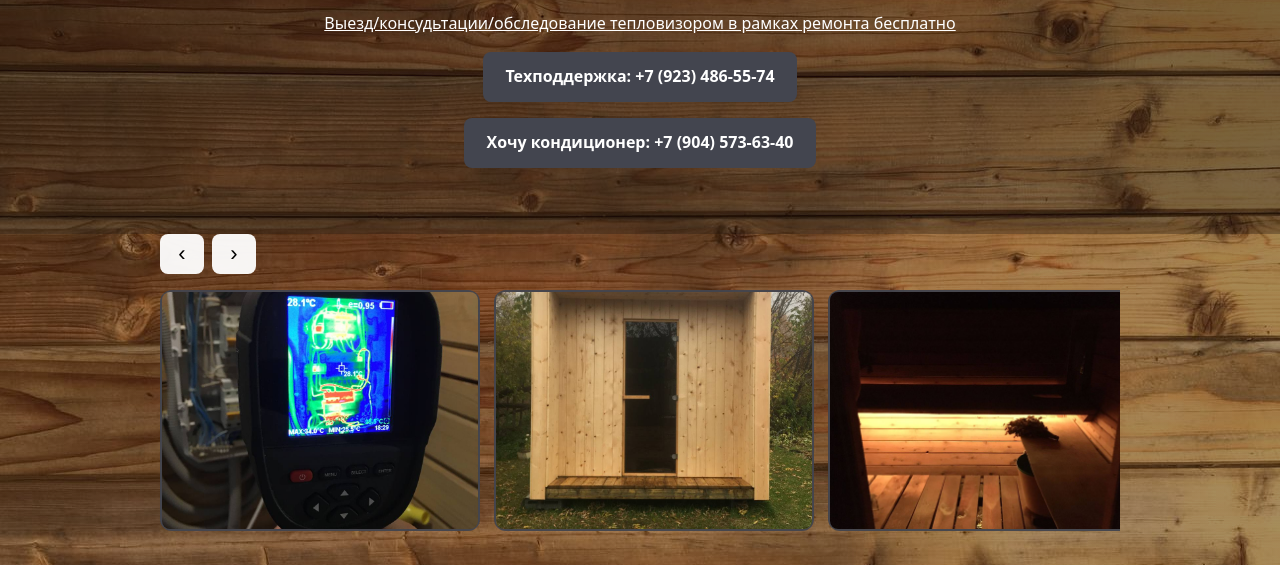
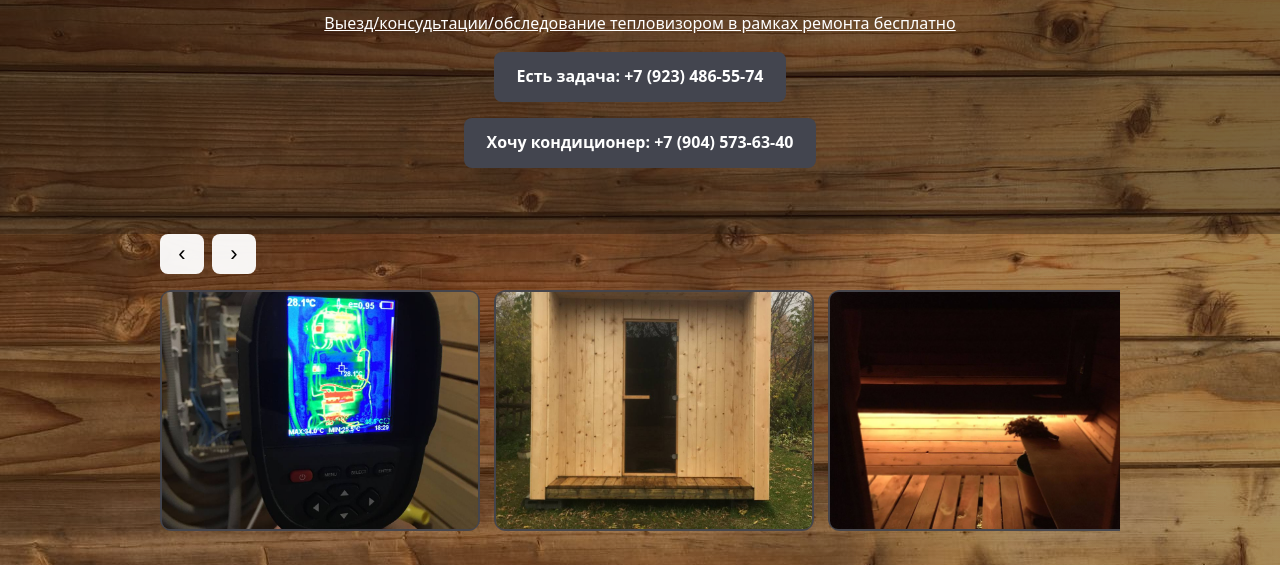
Before and after one commit to ZAKon37/zakon37.github.io, a plain HTML site: page index.html in a window 1280 px wide. Shown: the part 220-785 px from the top of the page. Drawn offline with Linux system fonts and the light colour scheme.

Commit message:
index.html

```diff
--- a/index.html
+++ b/index.html
@@ -221,7 +221,7 @@
       <h1>Поддержка в реализации Ваших планов</h1>
       <p>Ремонт окон,электрики,сантехники. Столярные/плотницкие работы. Монтаж кондиционеров/вентиляции.</p>
       <p1>Выезд/консудьтации/обследование тепловизором в рамках ремонта бесплатно</p>
-     <p><a class="button" href="tel:+79234865574">  Техподдержка: +7 (923) 486-55-74  </a></p>
+     <p><a class="button" href="tel:+79234865574">Есть задача: +7 (923) 486-55-74  </a></p>
      <p><a class="button" href="tel:+79045736340">Хочу кондиционер: +7 (904) 573-63-40</a></p>
     </div>
   </header>
```
